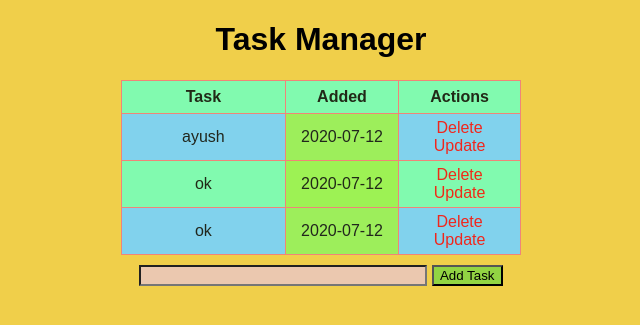
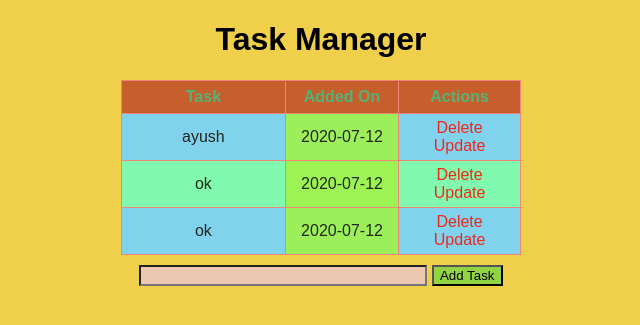
Before and after one commit to Ayush-Khandelwal-007/FLASK_INTRO, a Flask app: page / in a window 1280 px wide. Shown: the top 325 px of the page, without its empty margins (319-959 px from the left). Run offline with Flask 2, Linux system fonts and the light colour scheme; data comes from the database, SQL or seed files in the repository; both versions use the stored data as it was after the commit.

Commit message:
changed some colours

```diff
--- a/static/styling.css
+++ b/static/styling.css
@@ -47,6 +47,11 @@ td:nth-child(even){
     background-color: rgb(153, 246, 76);
 }
 
+tr:first-child{
+    background-color: rgb(195, 82, 44);
+    color: rgb(52, 187, 131);
+}
+
 td:first-child{
     max-width: 1000px;
     min-width: 100px;
--- a/templates/index.html
+++ b/templates/index.html
@@ -13,7 +13,7 @@ to-do
     <table>
         <tr>
             <th>Task</th>
-            <th>Added</th>
+            <th>Added On</th>
             <th>Actions</th>
         </tr>
         {% for task in tasks %}
```
Also changed, not shown: test.db.
